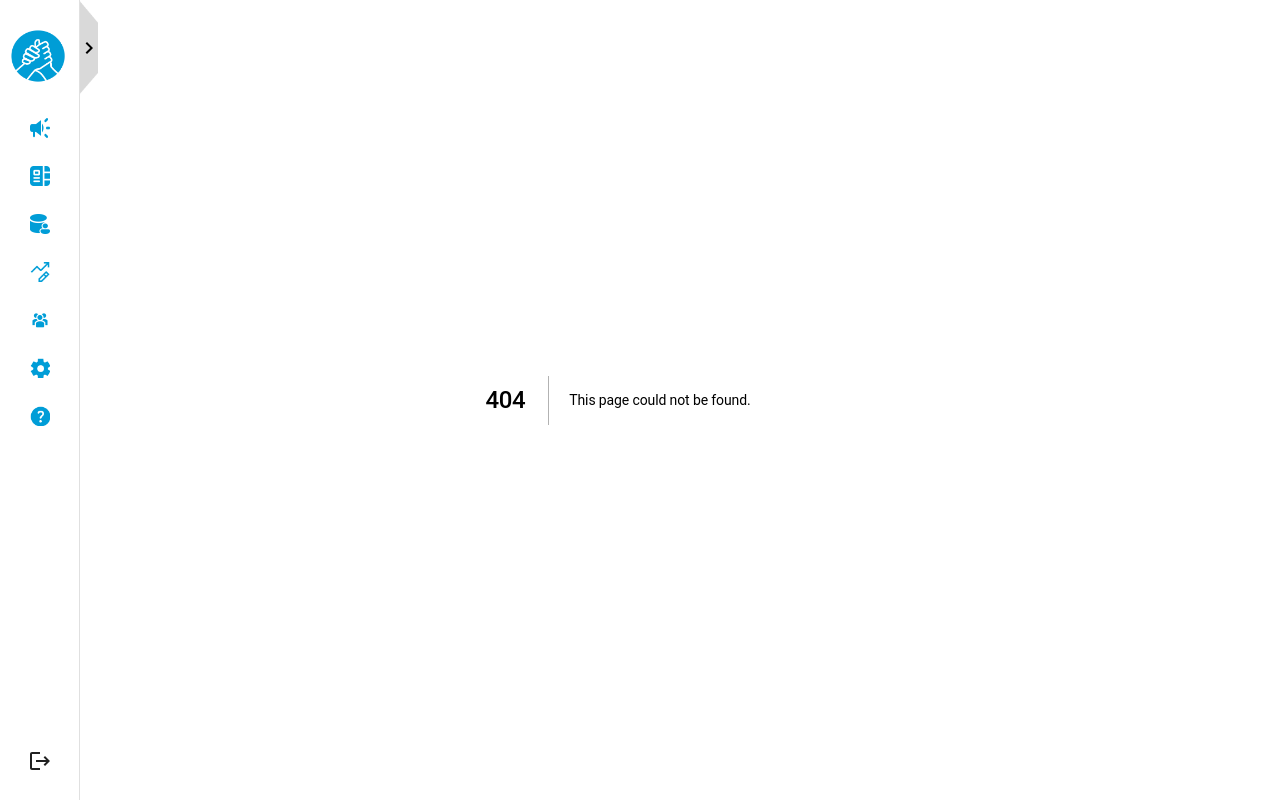
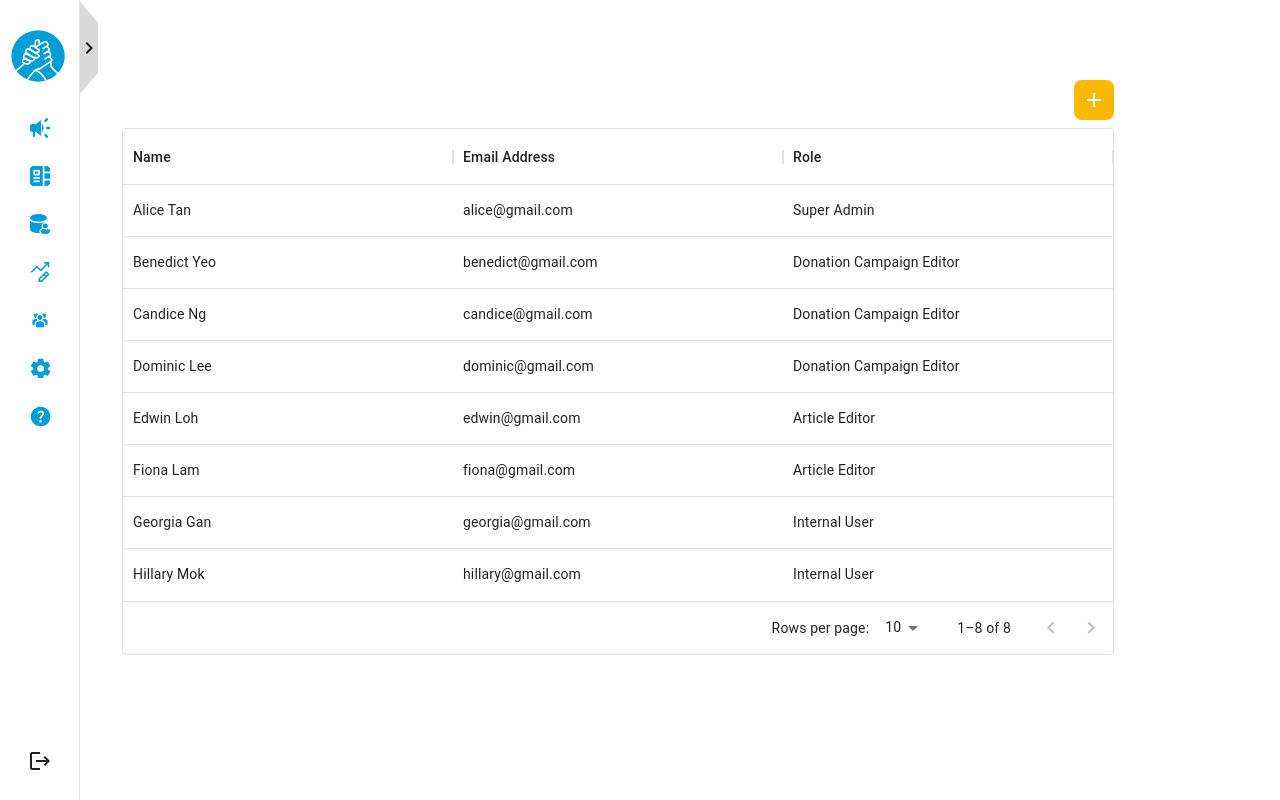
Before and after one commit to dsc-project-mr/mr-fe-internal, a Next.js app: page /users in a window 1280 px wide. Before the commit this address had no page. Built offline with nearby package versions, Linux system fonts and the light colour scheme.

Commit message:
feat: user list

```diff
--- /dev/null
+++ b/pages/users.tsx
@@ -0,0 +1,88 @@
+import type { NextPage } from 'next'
+import Box from '@mui/material/Box'
+import Add from '@mui/icons-material/Add'
+import { DataGrid, GridColDef } from '@mui/x-data-grid'
+import IconButton from '@mui/material/IconButton'
+import { MR_GRAY_1, MR_YELLOW } from 'styles/theme'
+
+const columns: GridColDef[] = [
+  { field: 'name', headerName: 'Name', minWidth: 250, flex: 1 },
+  { field: 'email', headerName: 'Email Address', minWidth: 300, flex: 1 },
+  { field: 'role', headerName: 'Role', minWidth: 200, flex: 1 },
+]
+
+// TODO: get this from api
+const rows = [
+  { id: 1, name: 'Alice Tan', email: 'alice@gmail.com', role: 'Super Admin' },
+  {
+    id: 2,
+    name: 'Benedict Yeo',
+    email: 'benedict@gmail.com',
+    role: 'Donation Campaign Editor',
+  },
+  {
+    id: 3,
+    name: 'Candice Ng',
+    email: 'candice@gmail.com',
+    role: 'Donation Campaign Editor',
+  },
+  {
+    id: 4,
+    name: 'Dominic Lee',
+    email: 'dominic@gmail.com',
+    role: 'Donation Campaign Editor',
+  },
+  {
+    id: 5,
+    name: 'Edwin Loh',
+    email: 'edwin@gmail.com',
+    role: 'Article Editor',
+  },
+  {
+    id: 6,
+    name: 'Fiona Lam',
+    email: 'fiona@gmail.com',
+    role: 'Article Editor',
+  },
+  {
+    id: 7,
+    name: 'Georgia Gan',
+    email: 'georgia@gmail.com',
+    role: 'Internal User',
+  },
+  {
+    id: 8,
+    name: 'Hillary Mok',
+    email: 'hillary@gmail.com',
+    role: 'Internal User',
+  },
+]
+
+const Settings: NextPage = () => {
+  return (
+    <Box
+      sx={{ display: 'flex', flexDirection: 'column', flex: 1, paddingTop: 20 }}
+    >
+      <IconButton
+        sx={{
+          background: MR_YELLOW,
+          color: MR_GRAY_1,
+          borderRadius: 2,
+          alignSelf: 'end',
+        }}
+      >
+        <Add></Add>
+      </IconButton>
+      <DataGrid
+        sx={{ marginTop: 2, marginBottom: 2 }}
+        pageSize={10}
+        rowsPerPageOptions={[10, 50, 100]}
+        autoHeight
+        rows={rows}
+        columns={columns}
+      />
+    </Box>
+  )
+}
+
+export default Settings
```
Also changed, not shown: pages/user-management.tsx (deleted, +0 -46 lines).
